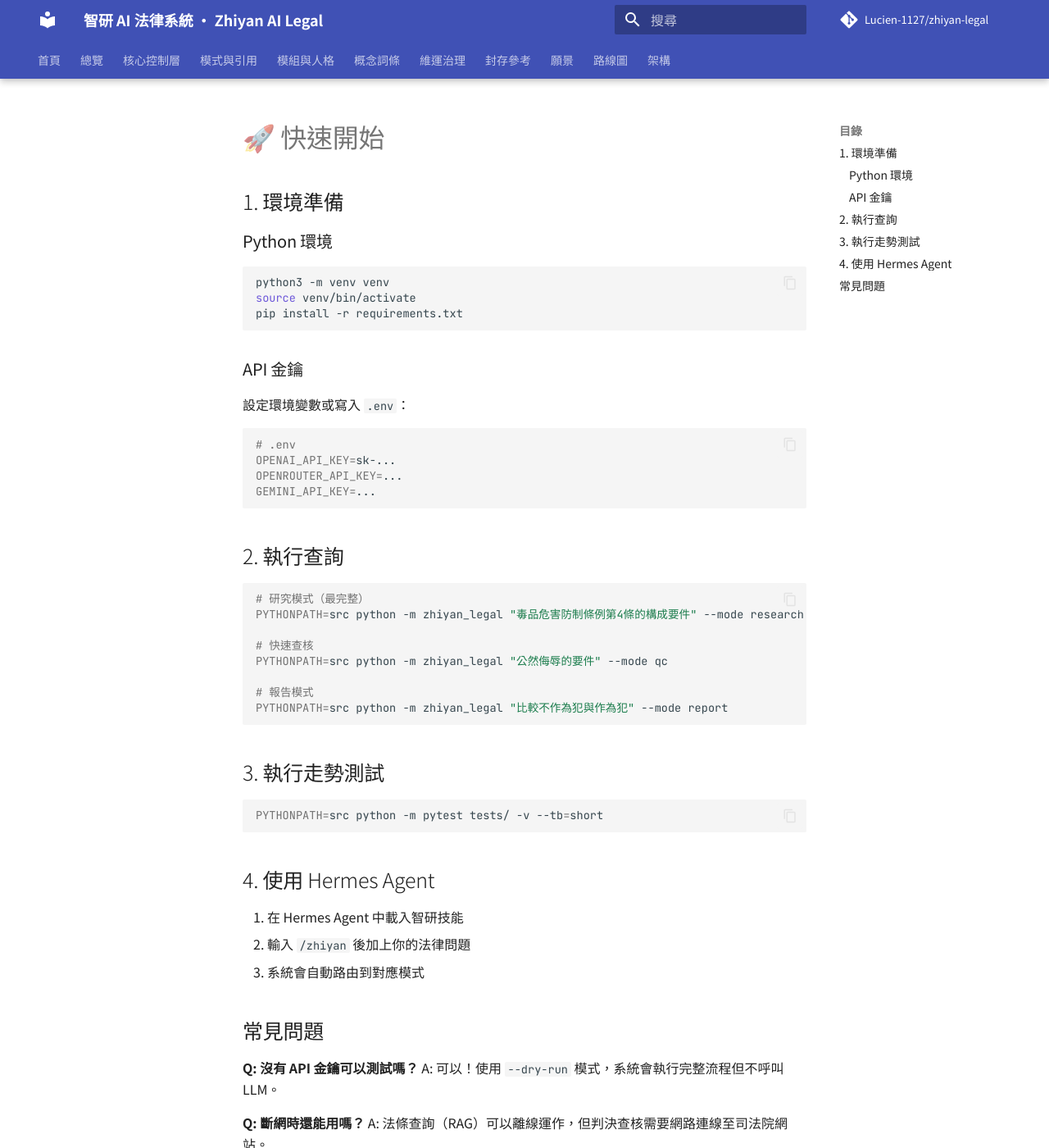
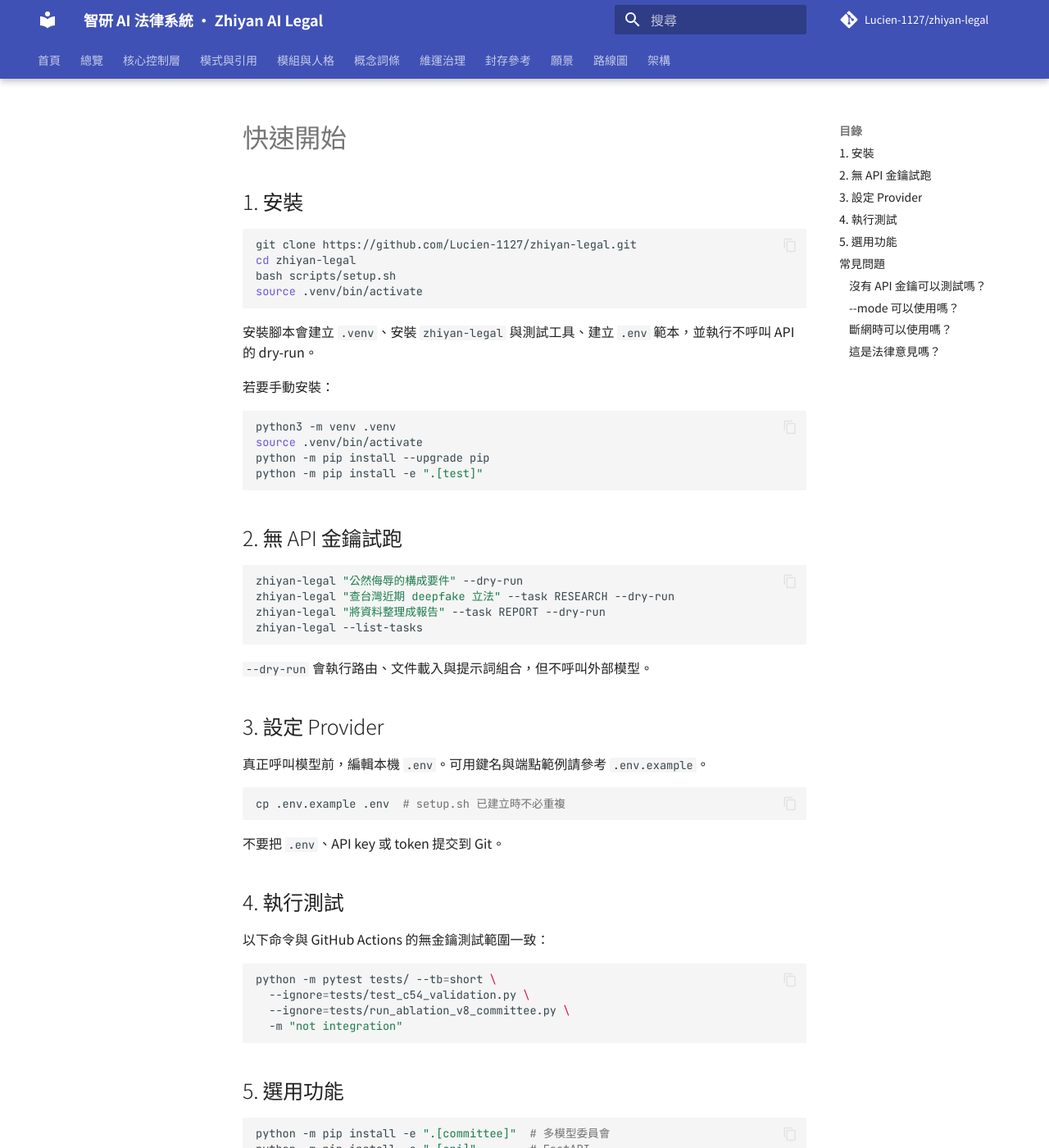
Before and after one commit to Lucien-1127/zhiyan-legal, an MkDocs documentation site: the page built from docs/wiki/Quickstart.md, in a window 1280 px wide and 1400 px high. Shown: the whole window at 82% size. Built offline with MkDocs 1.6.1 and Material for MkDocs 9.7.7, drawn with Linux system fonts in a browser that asks for light colours; comment, search, counter and statistics services are not loaded; some of the changed text lies outside the part shown.

Commit message:
chore: improve open-source developer experience (#12)
Verified with 299 passing tests, CLI/SDK dry-runs, package build, MkDocs strict build, setup script, and GitHub Actions on Python 3.10-3.12.

````diff
--- a/docs/wiki/Quickstart.md
+++ b/docs/wiki/Quickstart.md
@@ -1,55 +1,80 @@
-# 🚀 快速開始
+# 快速開始
 
-## 1. 環境準備
-
-### Python 環境
+## 1. 安裝
 
 ```bash
-python3 -m venv venv
-source venv/bin/activate
-pip install -r requirements.txt
+git clone https://github.com/Lucien-1127/zhiyan-legal.git
+cd zhiyan-legal
+bash scripts/setup.sh
+source .venv/bin/activate
 ```
 
-### API 金鑰
+安裝腳本會建立 `.venv`、安裝 `zhiyan-legal` 與測試工具、建立 `.env` 範本，並執行不呼叫 API 的 dry-run。
 
-設定環境變數或寫入 `.env`：
+若要手動安裝：
 
 ```bash
-# .env
-OPENAI_API_KEY=sk-...
-OPENROUTER_API_KEY=...
-GEMINI_API_KEY=...
+python3 -m venv .venv
+source .venv/bin/activate
+python -m pip install --upgrade pip
+python -m pip install -e ".[test]"
 ```
 
-## 2. 執行查詢
+## 2. 無 API 金鑰試跑
 
 ```bash
-# 研究模式（最完整）
-PYTHONPATH=src python -m zhiyan_legal "毒品危害防制條例第4條的構成要件" --mode research
-
-# 快速查核
-PYTHONPATH=src python -m zhiyan_legal "公然侮辱的要件" --mode qc
-
-# 報告模式
-PYTHONPATH=src python -m zhiyan_legal "比較不作為犯與作為犯" --mode report
+zhiyan-legal "公然侮辱的構成要件" --dry-run
+zhiyan-legal "查台灣近期 deepfake 立法" --task RESEARCH --dry-run
+zhiyan-legal "將資料整理成報告" --task REPORT --dry-run
+zhiyan-legal --list-tasks
 ```
 
-## 3. 執行走勢測試
+`--dry-run` 會執行路由、文件載入與提示詞組合，但不呼叫外部模型。
+
+## 3. 設定 Provider
+
+真正呼叫模型前，編輯本機 `.env`。可用鍵名與端點範例請參考 `.env.example`。
 
 ```bash
-PYTHONPATH=src python -m pytest tests/ -v --tb=short
+cp .env.example .env  # setup.sh 已建立時不必重複
 ```
 
-## 4. 使用 Hermes Agent
+不要把 `.env`、API key 或 token 提交到 Git。
 
-1. 在 Hermes Agent 中載入智研技能
-2. 輸入 `/zhiyan` 後加上你的法律問題
-3. 系統會自動路由到對應模式
+## 4. 執行測試
+
+以下命令與 GitHub Actions 的無金鑰測試範圍一致：
+
+```bash
+python -m pytest tests/ --tb=short \
+  --ignore=tests/test_c54_validation.py \
+  --ignore=tests/run_ablation_v8_committee.py \
+  -m "not integration"
+```
+
+## 5. 選用功能
+
+```bash
+python -m pip install -e ".[committee]"  # 多模型委員會
+python -m pip install -e ".[api]"        # FastAPI
+python -m pip install -e ".[docgen]"     # DOCX 產生
+python -m pip install -e ".[all]"        # 全部功能
+```
 
 ## 常見問題
 
-**Q: 沒有 API 金鑰可以測試嗎？**
-A: 可以！使用 `--dry-run` 模式，系統會執行完整流程但不呼叫 LLM。
+### 沒有 API 金鑰可以測試嗎？
 
-**Q: 斷網時還能用嗎？**
-A: 法條查詢（RAG）可以離線運作，但判決查核需要網路連線至司法院網站。
+可以。所有 `--dry-run` 命令與大部分單元測試都不需要 API key。
+
+### `--mode` 可以使用嗎？
+
+目前 CLI 使用 `--task`，例如 `--task RESEARCH`。舊文件中的 `--mode` 已停用。
+
+### 斷網時可以使用嗎？
+
+路由、文件組合、dry-run 與本機資料功能可以離線執行。即時法規、裁判查核與外部模型需要網路。
+
+### 這是法律意見嗎？
+
+不是。智研是研究與工程框架。個案權益仍需核對最新法源並諮詢合格專業人士。
--- a/mkdocs.yml
+++ b/mkdocs.yml
@@ -101,8 +101,7 @@
     - 申論題範例: 40_模組與人格層/44_範例_申論題作答_v1.0.0.md
     - 模型測試記錄: 40_模組與人格層/45_模組_模型測試記錄_v1.0.0.md
     - 顧問人格: 40_模組與人格層/50_人格_顧問_v1.1.0.md
-    - 助教批改人格: 40_模組與人格層/51_人格_助教批改_v1.1.0.md
-    - 助教批改 v1.2.0: 40_模組與人格層/51_人格_助教批改_v1.2.0.md
+    - 助教批改: 40_模組與人格層/51_人格_助教批改_v1.2.0.md
     - 教學人格: 40_模組與人格層/52_人格_教學_v1.1.0.md
     - 總綱: 40_模組與人格層/53_人格_總綱_v2.0.0.md
   - 概念詞條:
--- a/requirements.txt
+++ b/requirements.txt
@@ -1,3 +1,6 @@
-# ── Required runtime dependencies ──
+# Runtime dependencies. For development, prefer: pip install -e ".[test]"
+httpx>=0.27.0
 openai>=1.0.0
+pydantic>=2.0.0
 python-dotenv>=1.0.0
+tenacity>=8.0.0
````
Also changed, not shown: CHANGELOG.md (+4 -0 lines), CONTRIBUTING.md (added, +102 -0 lines), README.md (+154 -247 lines), benchmark/results/benchmark-run-20260702.md (+3 -0 lines), docs/index.md (+1 -1 lines), pyproject.toml (+41 -15 lines), src/zhiyan_legal/sdk/README.md (+3 -3 lines), 1 other file.
